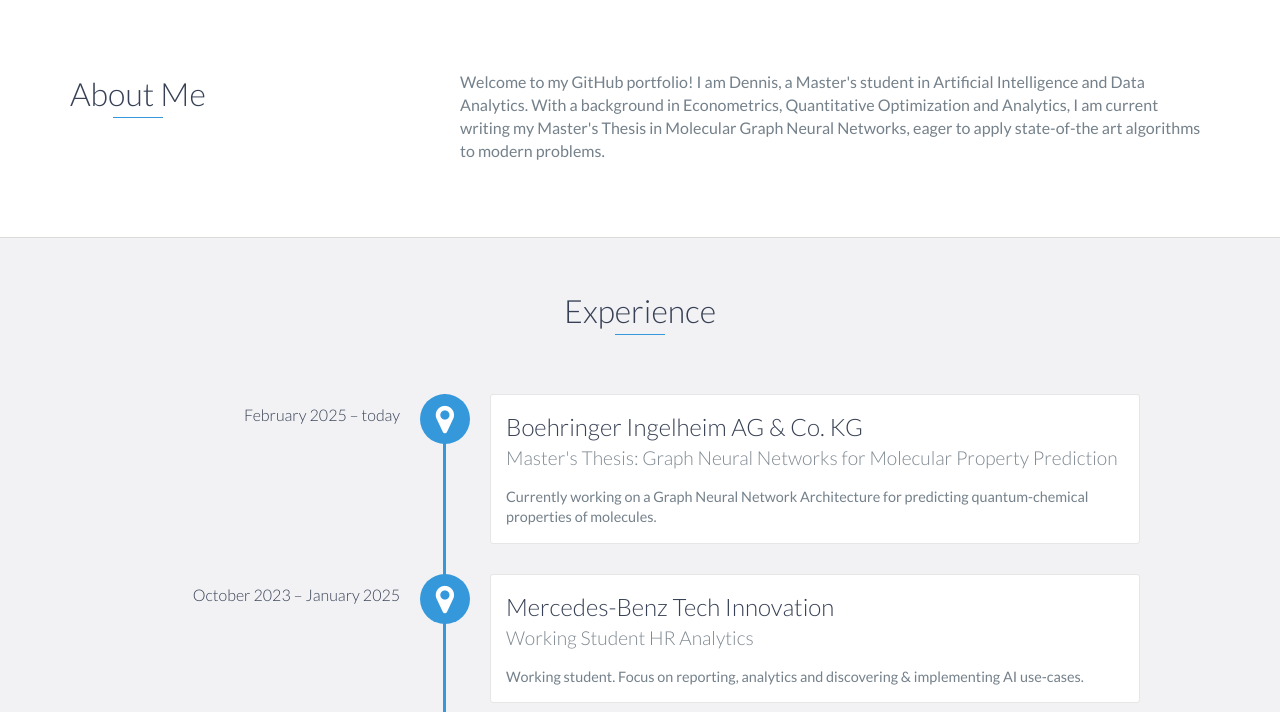
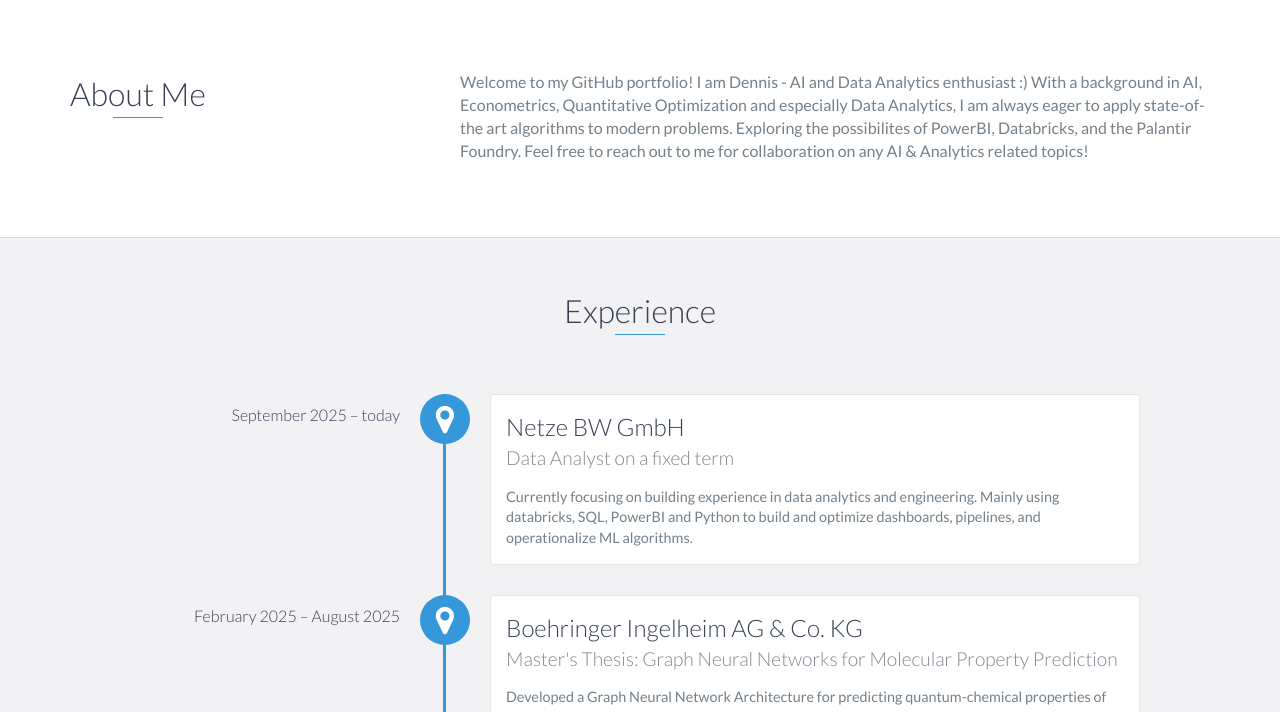
Before and after one commit to Dennis9699/MyProfile, a Jekyll site: the page index.html, which Jekyll copies as it is, in a window 1280 px wide and 900 px high, scrolled down 716 px, cut to the strip 188-900 px from the top of the window. Built offline with Jekyll 4.4.1, drawn with Linux system fonts in a browser that asks for light colours; some of the changed text lies outside the part shown.

Commit message:
Updated 03/2026

```diff
--- a/index.html
+++ b/index.html
@@ -72,8 +72,10 @@
                 </div>
                 <div class="col-md-8">
                     <p>
-                        Welcome to my GitHub portfolio! I am Dennis, a Master's student in Artificial Intelligence and Data Analytics.
-                        With a background in Econometrics, Quantitative Optimization and Analytics, I am current writing my Master's Thesis in Molecular Graph Neural Networks, eager to apply state-of-the art algorithms to modern problems.
+                        Welcome to my GitHub portfolio! I am Dennis - AI and Data Analytics enthusiast :)
+                        With a background in AI, Econometrics, Quantitative Optimization and especially Data Analytics, I am always eager to apply state-of-the art algorithms to modern problems.
+                        Exploring the possibilites of PowerBI, Databricks, and the Palantir Foundry.
+                        Feel free to reach out to me for collaboration on any AI & Analytics related topics!
                     </p>
                 </div>
             </div>
@@ -85,11 +87,19 @@
         <h2 class="heading">Experience</h2>
         <div id="experience-timeline">
 
-            <div data-date="February 2025 – today">
+            <div data-date="September 2025 – today">
+                <h3>Netze BW GmbH</h3>
+                <h4>Data Analyst on a fixed term</h4>
+                <p>
+                    Currently focusing on building experience in data analytics and engineering. Mainly using databricks, SQL, PowerBI and Python to build and optimize dashboards, pipelines, and operationalize ML algorithms.
+                </p>
+            </div>
+
+            <div data-date="February 2025 – August 2025">
                 <h3>Boehringer Ingelheim AG & Co. KG</h3>
                 <h4>Master's Thesis: Graph Neural Networks for Molecular Property Prediction</h4>
                 <p>
-                    Currently working on a Graph Neural Network Architecture for predicting quantum-chemical properties of molecules.
+                    Developed a Graph Neural Network Architecture for predicting quantum-chemical properties of molecules.
                 </p>
             </div>
 
@@ -119,14 +129,15 @@
 
         <div class="education-block">
             <h3>Hochschule Neu-Ulm</h3>
-            <span class="education-date">Sept 2023 - today</span>
+            <span class="education-date">Sept 2023 - August 2025</span>
             <h4>Master of Science in Artificial Intelligence and Data Analytics</h4>
             <ul>
                 <li>
-                    Current Grade Point Average: 1,1
+                    Final Grade: 1,1
                 </li>
                 <li>
                     Main study contents: Big Data & AI, Deep Learning & Natural Language Processing (NLP).
+                    Master’s Thesis: Deep Learning on Quantum Chemical Simulation Data for Predicting Solubility (Grade 1,0).
                 </li>
             </ul>
         </div>
@@ -140,7 +151,7 @@
                     Final grade: 1,7
                 </li>
                 <li>
-                    Bachelor's thesis: Application of Panel Data Analysis in Econometrics using R
+                    Bachelor's thesis: Application of Panel Data Analysis in Econometrics using R.
                 </li>
             </ul>
         </div>
@@ -149,7 +160,7 @@
     </div>
     <!-- End #education -->
     <div id="projects" class="background-alt">
-        <h2 class="heading">Projects</h2>
+        <h2 class="heading">Publicly available projects</h2>
         <div class="container">
             <div class="project shadow-large">
                 <div class="project-icon">
@@ -221,12 +232,15 @@
             <li>Java</li>
             <li>R</li>
             <li>SQL</li>
+            <li>PowerBI</li>
+            <li>Palantir Foundry</li>
             <li>Git</li>
             <li>Docker</li>
+            <li>Databricks</li>
+            <li>Azure ML</li>
             <li>High-Performance Computing (HPC)</li>
             <li>Linux Basics</li>
             <li>Postman</li>
-            <li>PowerBI</li>
             <li>Excel VBA</li>
             <li>PowerQuery</li>
             <li>Workday Reporting</li>
```
